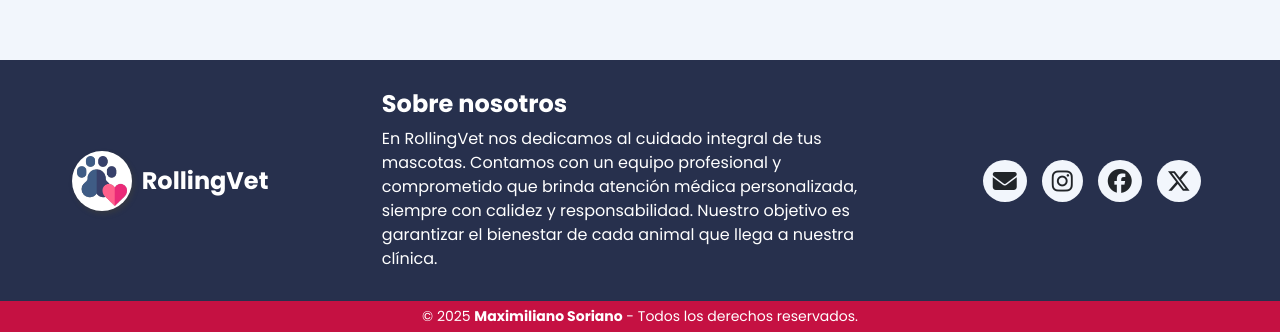
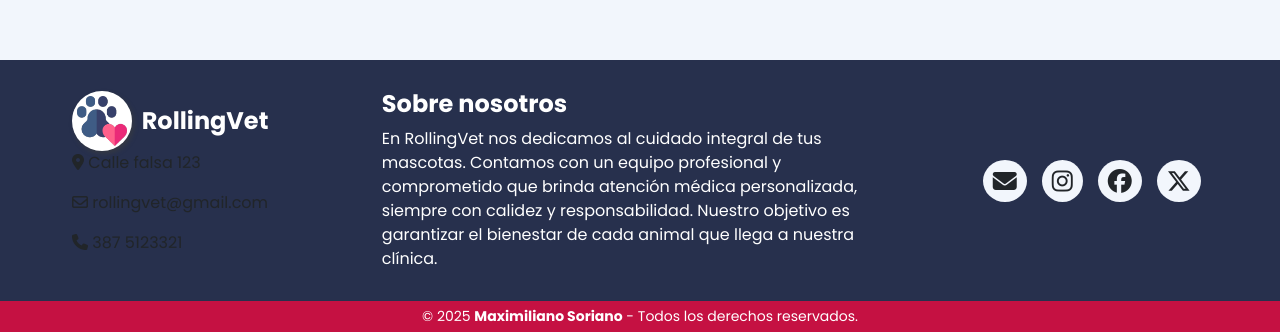
Before and after one commit to MaxiSoriano70/PF-RC-FRONT-END-ROLLINGVET, a React (Vite) app: page / in a window 1280 px wide. Shown: the part 2174-2506 px from the top of the page. Built offline with nearby package versions, Linux system fonts and the light colour scheme.

Commit message:
Agegando items al footer

```diff
--- a/src/components/FooterVet.jsx
+++ b/src/components/FooterVet.jsx
@@ -6,12 +6,17 @@ const Footer = () => {
         <footer>
             <section className={styles.section1}>
                 <article className={styles.boxLogo}>
-                <Link href="index.html" aria-label="Logo y nombre">
-                    <div>
-                    <img src="img/Logo.png" alt="Logo-pie-de-pagina" />
+                    <Link href="index.html" aria-label="Logo y nombre">
+                        <div>
+                        <img src="img/Logo.png" alt="Logo-pie-de-pagina" />
+                        </div>
+                        <p>RollingVet</p>
+                    </Link>
+                    <div className='listFooter'>
+                        <p className='itemListFooter'><i class="fa-solid fa-location-dot"></i> Calle falsa 123</p>
+                        <p className='itemListFooter'><i class="fa-regular fa-envelope"></i> rollingvet@gmail.com</p>
+                        <p className='itemListFooter'><i class="fa-solid fa-phone"></i> 387 5123321</p>
                     </div>
-                    <p>RollingVet</p>
-                </Link>
                 </article>
                 <article className={styles.boxNosotros}>
                     <h3>Sobre nosotros</h3>
--- a/src/css/footer.module.css
+++ b/src/css/footer.module.css
@@ -26,6 +26,7 @@
     display: flex;
     align-items: center;
     justify-content: center;
+    flex-direction: column;
 }
 
 .boxLogo a {
@@ -54,6 +55,22 @@
     color: var(--colorBlanco);
     font-size: 1.5rem;
     font-weight: bold;
+}
+
+.listFooter {
+    width: 100%;
+    padding: 1rem;
+    box-sizing: border-box;
+}
+
+.itemListFooter {
+    display: flex;
+    align-items: center;
+    gap: 0.5rem; /* Espacio entre ícono y texto */
+    margin-bottom: 0.5rem;
+    font-size: 1rem;
+    color: #333;
+    text-align: left;
 }
 
 .boxNosotros {
```
